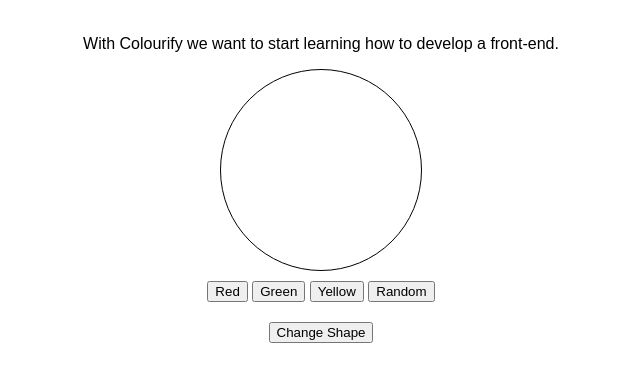
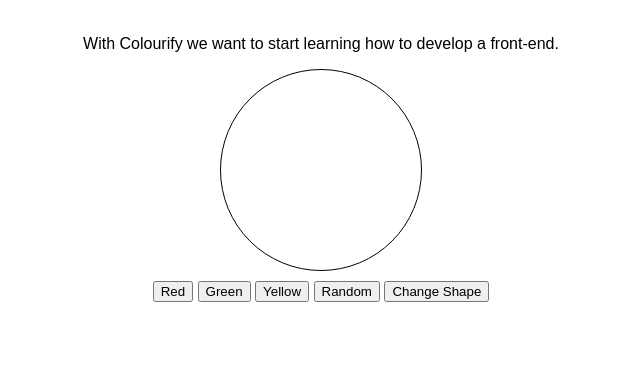
Before and after one commit to lachho/colourify, a plain HTML site: page index.html in a window 1280 px wide. Shown: the part 69-450 px from the top of the page, without its empty margins (319-959 px from the left). Drawn offline with Linux system fonts and the light colour scheme.

Commit message:
Update index.html

```diff
--- a/index.html
+++ b/index.html
@@ -21,8 +21,6 @@
       <button onclick="paint('green')">Green</button>
       <button onclick="paint('yellow')">Yellow</button>
       <button onclick="random()">Random</button>
-    </div>
-    <div class="action">
       <button onclick="shape()">Change Shape</button>
     </div>
   </div>
```
